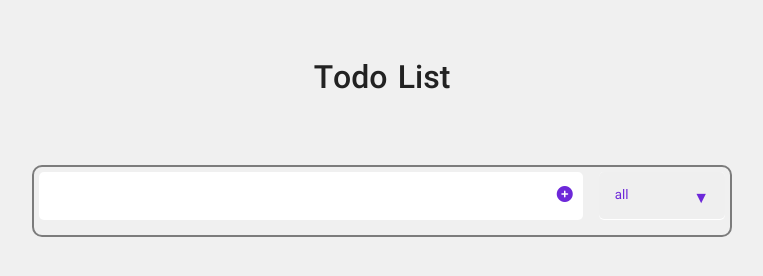
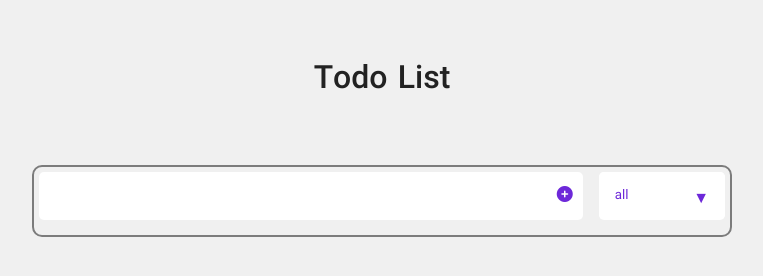
Before and after one commit to Ghasemifard/js-todo-list, a plain HTML site: page index.html in a window 1280 px wide. Shown: the whole page, without its empty margins (258-1021 px from the left). Drawn offline with Linux system fonts and the light colour scheme.

Commit message:
Set background color for select input

```diff
--- a/style.css
+++ b/style.css
@@ -122,6 +122,7 @@ select{
     padding: 1rem;
     color: var(--primaryColor);
     border-radius: 5px;
+    background-color: var(--mainWhite);
 }
 .select{
     margin-left: 1rem;
```
